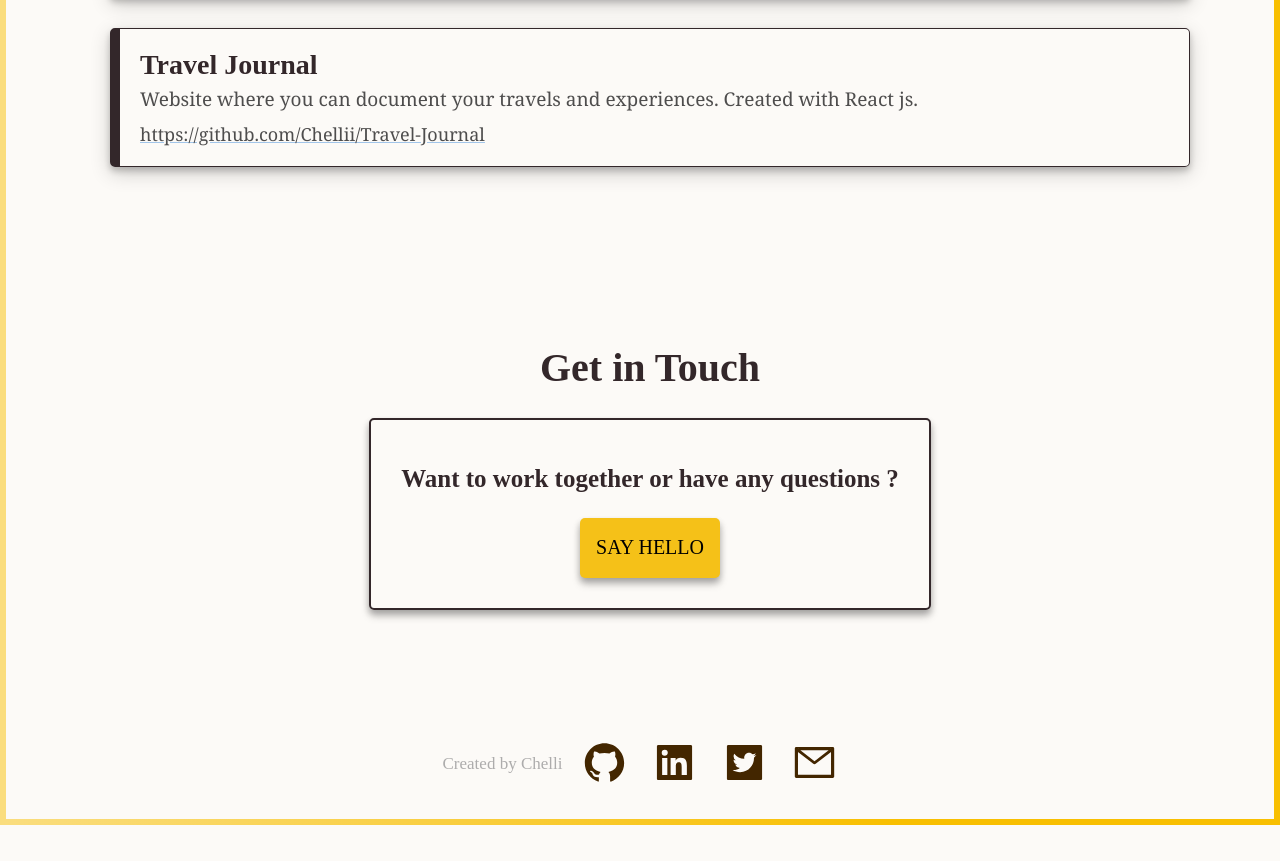
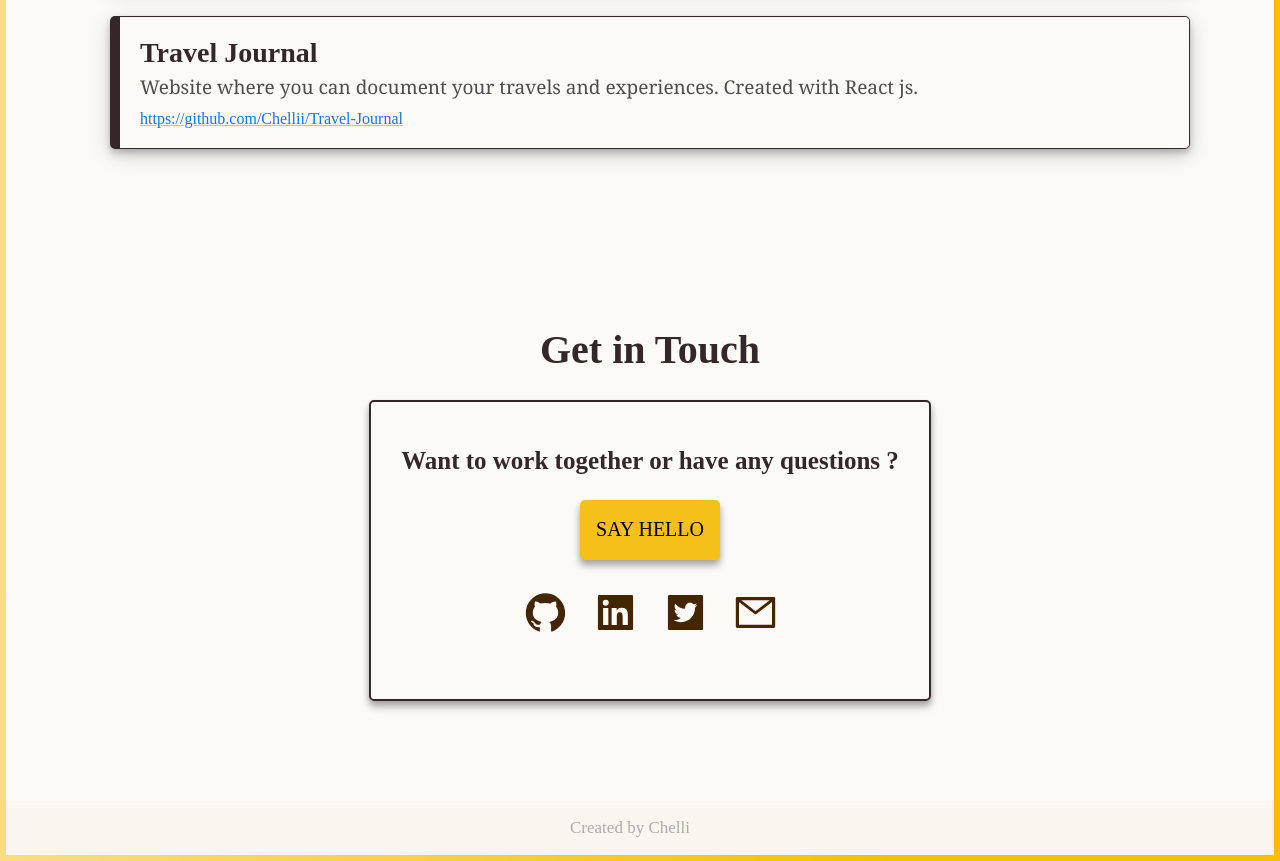
Before and after one commit to Chellii/Chelli, a React (Create React App) app: page / in a window 1280 px wide. Shown: the part 1183-2044 px from the top of the page. Before the commit the page ends 2008 px from the top, so only its background shows below. Built offline with nearby package versions, Linux system fonts and the light colour scheme; a web font is replaced by a local one.

Commit message:
changing footer

```diff
--- a/src/App.js
+++ b/src/App.js
@@ -1,6 +1,6 @@
 import './styles/App.css';
 import Home from './pages/Home'
-
+import Footer from './Components/Footer';
 function App() {
   return (
     <div className="App">
@@ -8,6 +8,7 @@ function App() {
         <Home />
 
       </div>
+      <Footer />
     </div>
   );
 }
--- a/src/Components/Footer.js
+++ b/src/Components/Footer.js
@@ -10,12 +10,7 @@ export default function Footer() {
     return (
         <footer>
             <p>Created by Chelli</p>
-            <div className="socialnet">
-                <AiOutlineGithub color={'#432600'} size={45} style={{'paddingRight': 25}} />
-                <AiFillLinkedin color={'#432600'} size={45} style={{'paddingRight': 25}} />
-                <AiFillTwitterSquare color={'#432600'} size={45}  style={{'paddingRight': 25}} />
-                <AiOutlineMail color={'#432600'} size={45} />
-            </div>
+
         </footer>
     )
 }
--- a/src/Components/Header.js
+++ b/src/Components/Header.js
@@ -1,5 +1,4 @@
 import "../styles/header.css"
-import {FaRegMoon} from "react-icons/fa"
 import {GiMoonBats} from "react-icons/gi"
 
 export default function Header() {
--- a/src/Components/LatestProject.js
+++ b/src/Components/LatestProject.js
@@ -1,7 +1,10 @@
 import "../styles/latestProject.css"
-import { Link } from "@mui/material"
+import { Link, makeStyles } from "@mui/material"
+
+
 
 export default function LatestProject(props) {
+
     return (
         <div className="latestProject-container">
             <h3>{props.project.title}</h3>
@@ -9,9 +12,6 @@ export default function LatestProject(props) {
             <Link
                 target={"_blank"}
                 href={props.project.link}
-                sx={{
-                    color: '#4e4d4d'
-                }}
             >{props.project.link}</Link>
         </div>
     )
--- a/src/pages/Home.js
+++ b/src/pages/Home.js
@@ -5,6 +5,13 @@ import Typed from "react-typed"
 import LatestProject from "../Components/LatestProject"
 import Projects from '../data/data'
 import Footer from "../Components/Footer"
+
+import {
+    AiOutlineGithub,
+    AiFillLinkedin,
+    AiFillTwitterSquare,
+    AiOutlineMail
+} from 'react-icons/ai'
 
 
 export default function Home() {
@@ -66,11 +73,16 @@ export default function Home() {
                             <div className="helloButton">
                                 <p>SAY HELLO</p>
                             </div>
+                            <div className="socialnet">
+                <AiOutlineGithub color={'#432600'} size={45} style={{'paddingRight': 25}} />
+                <AiFillLinkedin color={'#432600'} size={45} style={{'paddingRight': 25}} />
+                <AiFillTwitterSquare color={'#432600'} size={45}  style={{'paddingRight': 25}} />
+                <AiOutlineMail color={'#432600'} size={45} />
+            </div>
                         </div>
                     </div>
                 </div>
             </main>
-            <Footer />
 
         </div>
     )
--- a/src/styles/App.css
+++ b/src/styles/App.css
@@ -1,6 +1,8 @@
 .App {
     display: flex;
+    flex-direction: column;
     justify-content: center;
+    align-items: center;
 }
 
 .app--container {
--- a/src/styles/Footer.css
+++ b/src/styles/Footer.css
@@ -2,6 +2,8 @@ footer {
     display: flex;
     justify-content: center;
     align-items: center;
+    background-color: #faf6ef;
+    width: 100%;
 }
 
 footer > p {
--- a/src/styles/latestProject.css
+++ b/src/styles/latestProject.css
@@ -35,7 +35,7 @@
     color: #4e4d4d;
 }
 
-.latestProject-container > a {
+.linkp {
     font-family:Cambria, Cochin, Georgia, Times, 'Times New Roman', serif;
     font-size: 18px;
     margin: 0;
@@ -43,6 +43,6 @@
 
 }
 
-.latestProject-container > a:hover {
+.linkp:hover {
     color: #a26700ef;
 }
```
